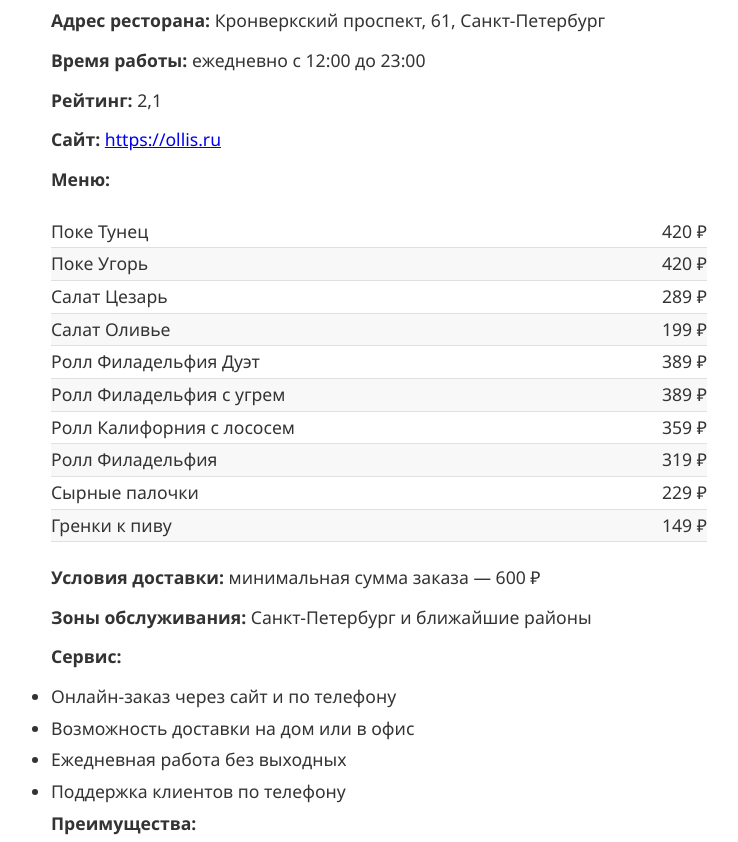
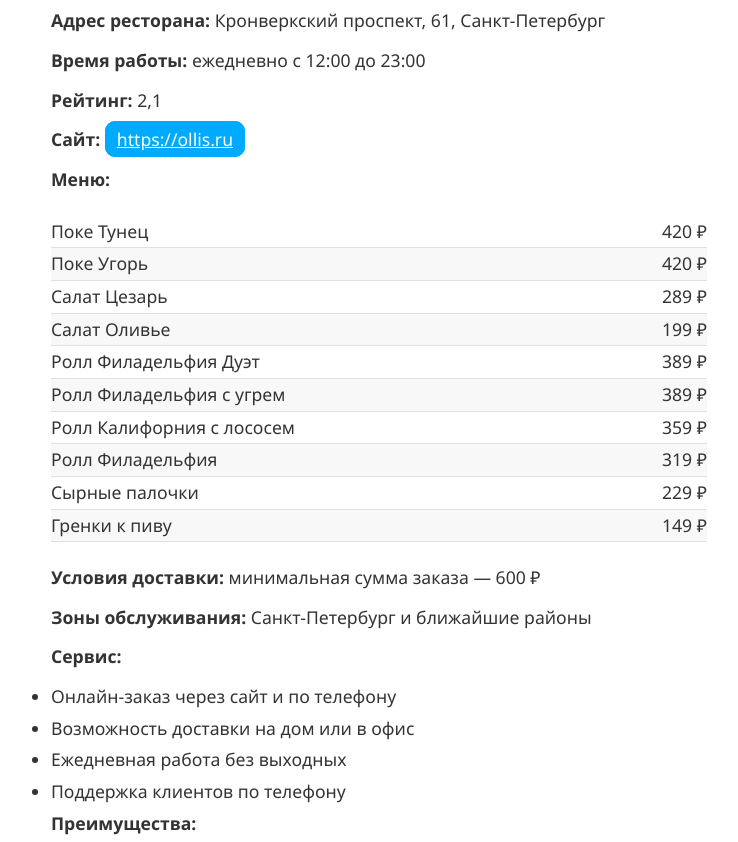
Before and after one commit to s12344517/rejting-dostavki-pizzi-spb, a plain HTML site: page index.html in a window 1280 px wide. Shown: the part 1360-2202 px from the top of the page, without its empty margins (261-999 px from the left). Drawn offline with Linux system fonts and the light colour scheme.

Commit message:
Update index.html

```diff
--- a/index.html
+++ b/index.html
@@ -32,7 +32,13 @@
             --light-color: #fff;
             --accent-color: #ffeb3b;
         }
-
+        .restaurant-card a {
+border: 1px solid #00abff;
+background: #00abff;
+padding: 5px 11px;
+border-radius: 10px;
+color: white;
+}
         * {
             margin: 0;
             padding: 0;
```
